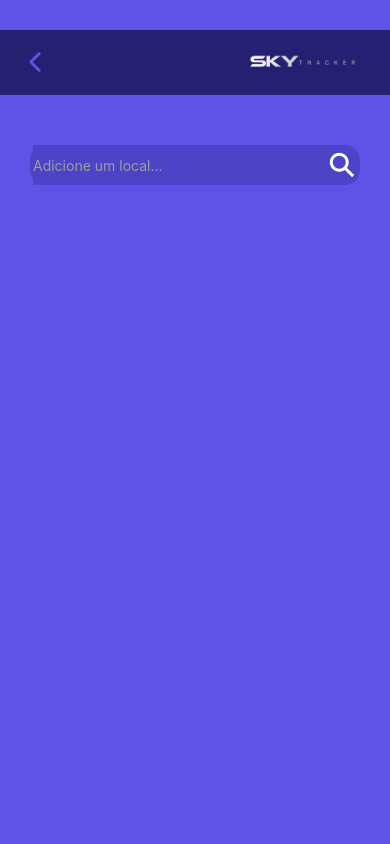
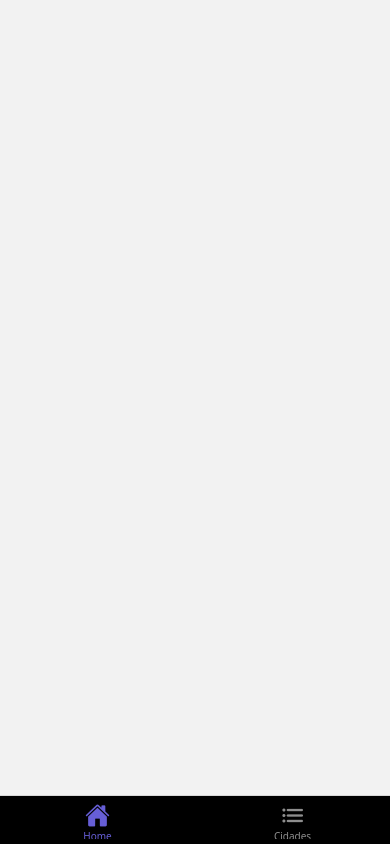
Before and after one commit to brunovalu16/previsao-tempo, a React Native app: screen / in a window 390 px wide. Built offline with nearby package versions, Linux system fonts and the light colour scheme.

Commit message:
navegação pronta

```diff
--- a/App.js
+++ b/App.js
@@ -1,13 +1,7 @@
 import React from 'react';
 import { StatusBar } from 'expo-status-bar';
-import { StyleSheet, Text, View } from 'react-native';
 
-
-import Home from './src/pages/Home/index';
-import ListCity from './src/pages/ListCity/index';
-import List from './src/components/List';
-import ListHome from './src/components/ListHome';
-import  Api  from './src/config/api';
+import Routes from './src/routes';
 
 
 
@@ -18,7 +12,7 @@ export default function App() {
       {/* <Home /> <ListCity />  <List /> <ListHome /> */}
 
       <StatusBar barStyle="light-content" backgroundColor="#252072" />
-      <ListCity />
+      <Routes />
 
      </>
 
--- a/package.json
+++ b/package.json
@@ -11,6 +11,8 @@
   "dependencies": {
     "@expo/metro-runtime": "~3.2.3",
     "@react-native-async-storage/async-storage": "^1.23.1",
+    "@react-navigation/bottom-tabs": "^7.0.7",
+    "@react-navigation/native": "^7.0.4",
     "@types/react": "~18.2.79",
     "expo": "~51.0.28",
     "expo-status-bar": "~1.12.1",
--- /dev/null
+++ b/src/routes/index.jsx
@@ -0,0 +1,11 @@
+import { NavigationContainer } from "@react-navigation/native";
+
+import TabRoutes from "./tab.routes";
+
+export default function Routes() {
+    return(
+        <NavigationContainer>
+            <TabRoutes />
+        </NavigationContainer>
+    )
+};
--- /dev/null
+++ b/src/routes/tab.routes.jsx
@@ -0,0 +1,29 @@
+import { createBottomTabNavigator } from "@react-navigation/bottom-tabs";
+import Ionicons from '@expo/vector-icons/Ionicons';
+
+import Home from "../components/ListHome";
+import ListCity from "../pages/ListCity";
+
+const Tab=createBottomTabNavigator()
+
+export default function TabRoutes() {
+    return(
+        <Tab.Navigator
+        screenOptions={{
+            tabBarActiveTintColor: '#665ed6',
+            tabBarInactiveTintColor: '#8e8e8e',
+            headerShown: false,
+            tabBarStyle: {
+                backgroundColor: 'black'
+            },
+        }}
+        >
+            <Tab.Screen name="Home" component={Home} options={{
+                tabBarIcon: ({color}) => <Ionicons name="home" size={25} color={color} />
+            }} />
+            <Tab.Screen name="Cidades" component={ListCity} options={{
+                tabBarIcon: ({color}) => <Ionicons name="list" size={25} color={color} />
+            }} />
+        </Tab.Navigator>
+    )
+};
```
Also changed, not shown: 1 other file (tests, documents, lock files or other folders).
